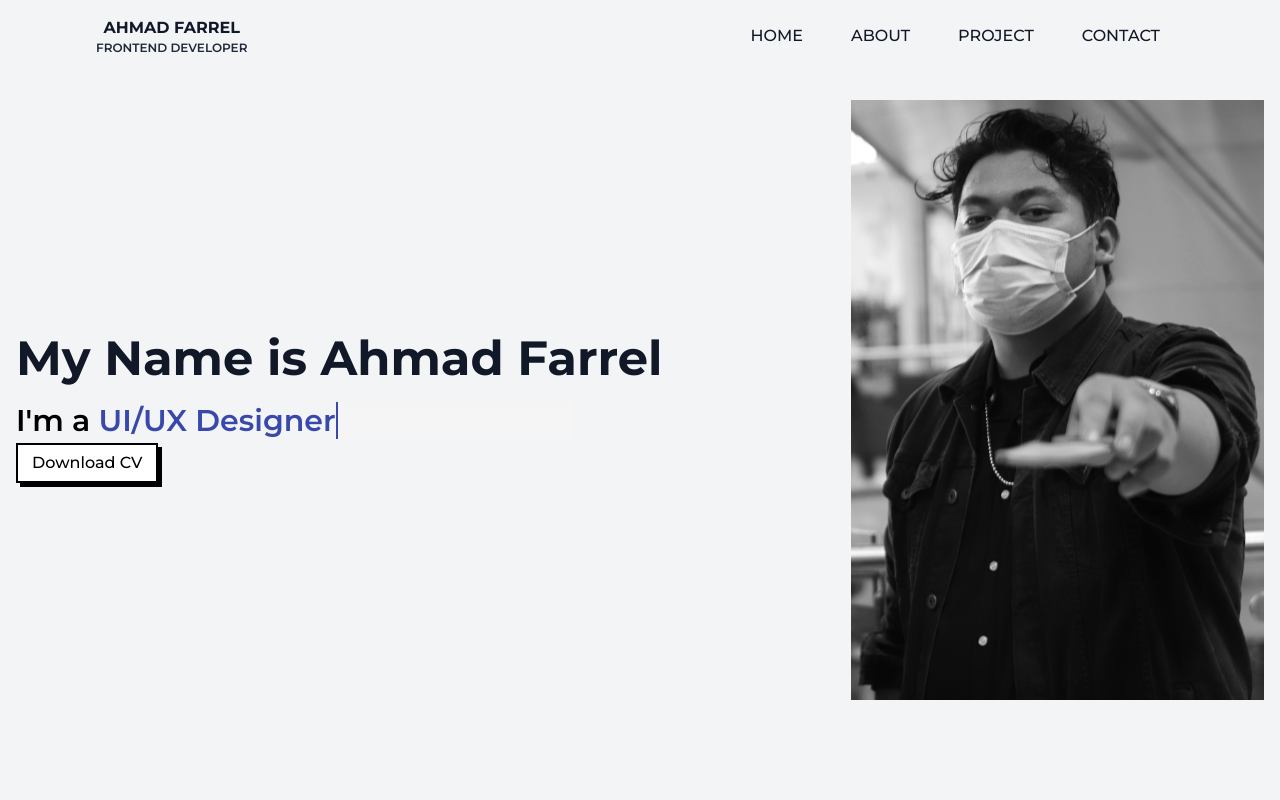
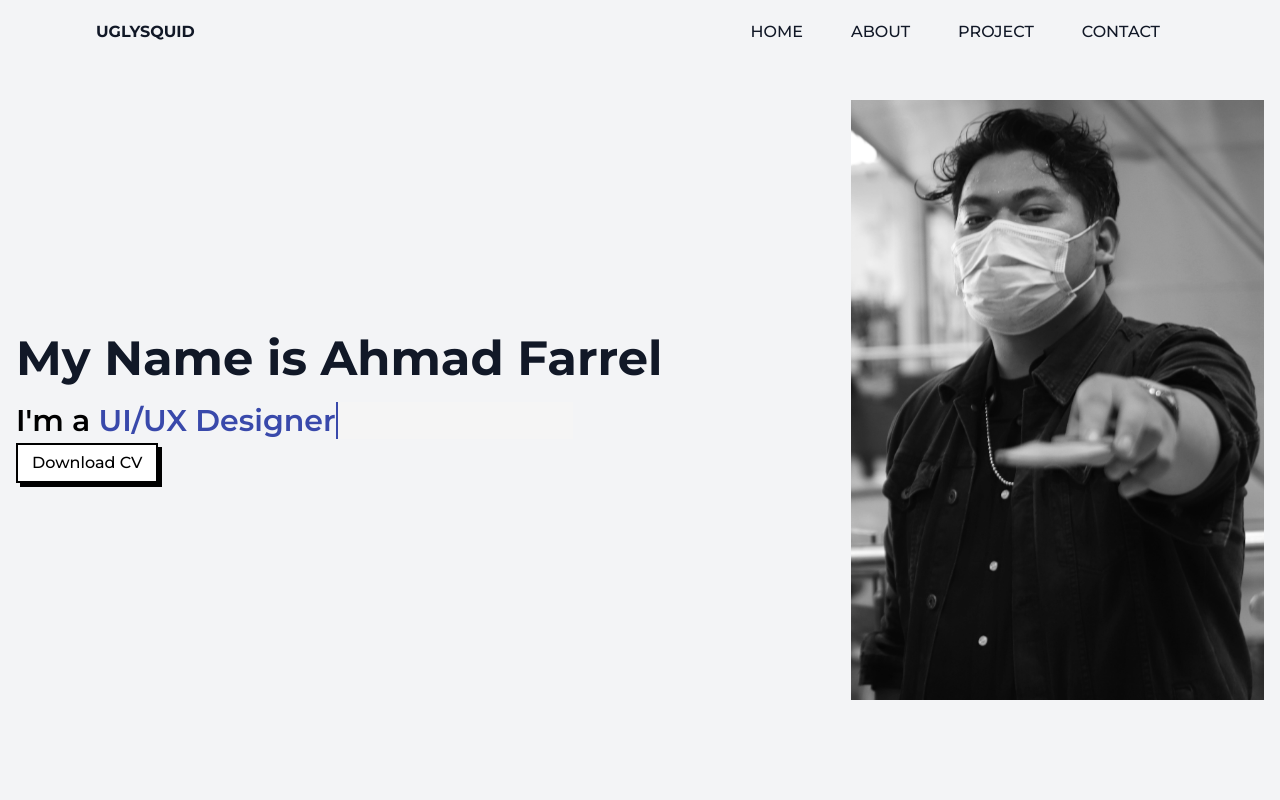
Before and after one commit to EnvyL27/portfolio, a React (Vite) app: page / in a window 1280 px wide. Shown: the top 800 px of the page. Built offline with nearby package versions, Linux system fonts and the light colour scheme.

Commit message:
change navbar

```diff
--- a/src/layouts/navbar.jsx
+++ b/src/layouts/navbar.jsx
@@ -22,11 +22,11 @@
         <div className="lg:navbar-start max-lg:hidden">
           <a href="#" className="text-center column-1">
             <div className="bg-blend-difference logo w-full font-bold text-md text-gray-900">
-              AHMAD FARREL
+              UGLYSQUID
             </div>
-            <div className="text-xs font-semibold text-gray-800">
+            {/* <div className="text-xs font-semibold text-gray-800">
               FRONTEND DEVELOPER
-            </div>
+            </div> */}
           </a>
         </div>
         <div className="navbar-start">
```
